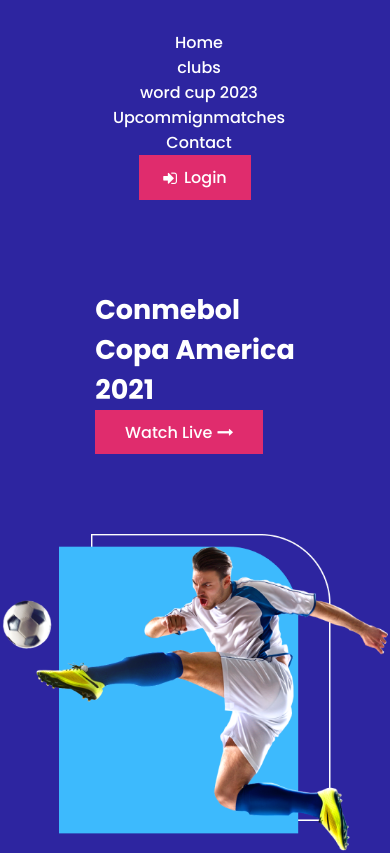
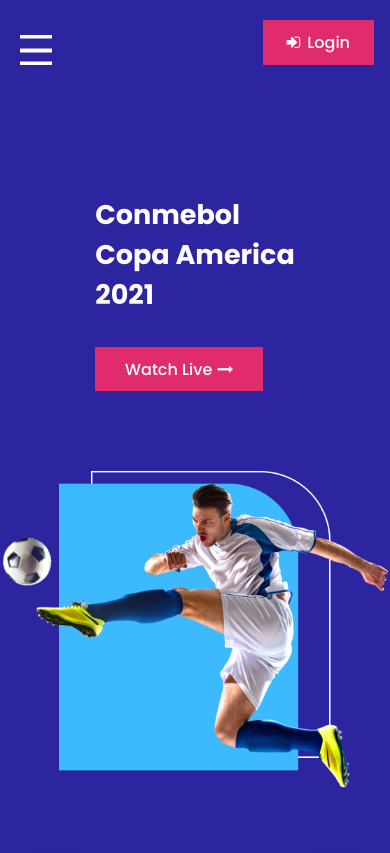
Before and after one commit to zakirhossen22/sports-site, a plain HTML site: page index.html in a window 390 px wide. Shown: the top 853 px of the page. Drawn offline with Linux system fonts and the light colour scheme.

Commit message:
new code

```diff
--- a/index.html
+++ b/index.html
@@ -29,6 +29,9 @@
         <div class="login-area">
           <a href="#" class="login"><i class="fa fa-sign-in" aria-hidden="true"></i>Login</a>
         </div>
+      </div>
+      <div class="toggle">
+
       </div>
     </header>
     <!-- header area end -->
--- a/style.css
+++ b/style.css
@@ -214,6 +214,17 @@ margin: auto;
                  .imgbox img {
                      width: 100%;
                  }
+
+                 .footer{
+                        padding-bottom: 4em;
+                 }
+                 .box .textbx a{
+                     margin-top: 2em;
+              }
+              .textbx h3 {
+                     font-size: 58px;
+
+                 }
        }
        /*------- tab-end-------- */
 
@@ -241,15 +252,19 @@ margin: auto;
                      display: flex;
                      align-items: center;
                      justify-content: center;
-                     flex-direction: column;
+
 
               }
 
-              .header-area{
+              .header-area {
+                     padding-right: 1em;
+                     justify-content: flex-end;
                      display: flex;
-                     flex-direction: column;
-              }
-
+                     /* flex-direction: column; */
+                 }
+                 .box .textbx a{
+                        margin-top: 2em;
+                 }
               .content .textbx {
                      padding: 0px 11px;
                  }
@@ -279,5 +294,31 @@ margin: auto;
                      transform-origin: left;
                      width: 319px;
                  }
+
+                .footer{
+                     padding-bottom: 4em;
+                }
+
+                .menu ul{
+                       display: none;
+                       visibility: hidden;
+                }
+
+                .toggle{
+                       position: absolute;
+                       top: 35px;
+                       left: 20px;
+                       background: url('image/menu.png');
+                       background-position: center;
+                       background-repeat:no-repeat;
+                       width: 30px;
+                       height: 30px;
+                       padding-left: 2em;
+
+                }
+
+                .login-area .login{
+                       margin-top: -3em;
+                }
        }
        /*----- mobile-end------ */
```
Also changed, not shown: image/menu.png (added).
